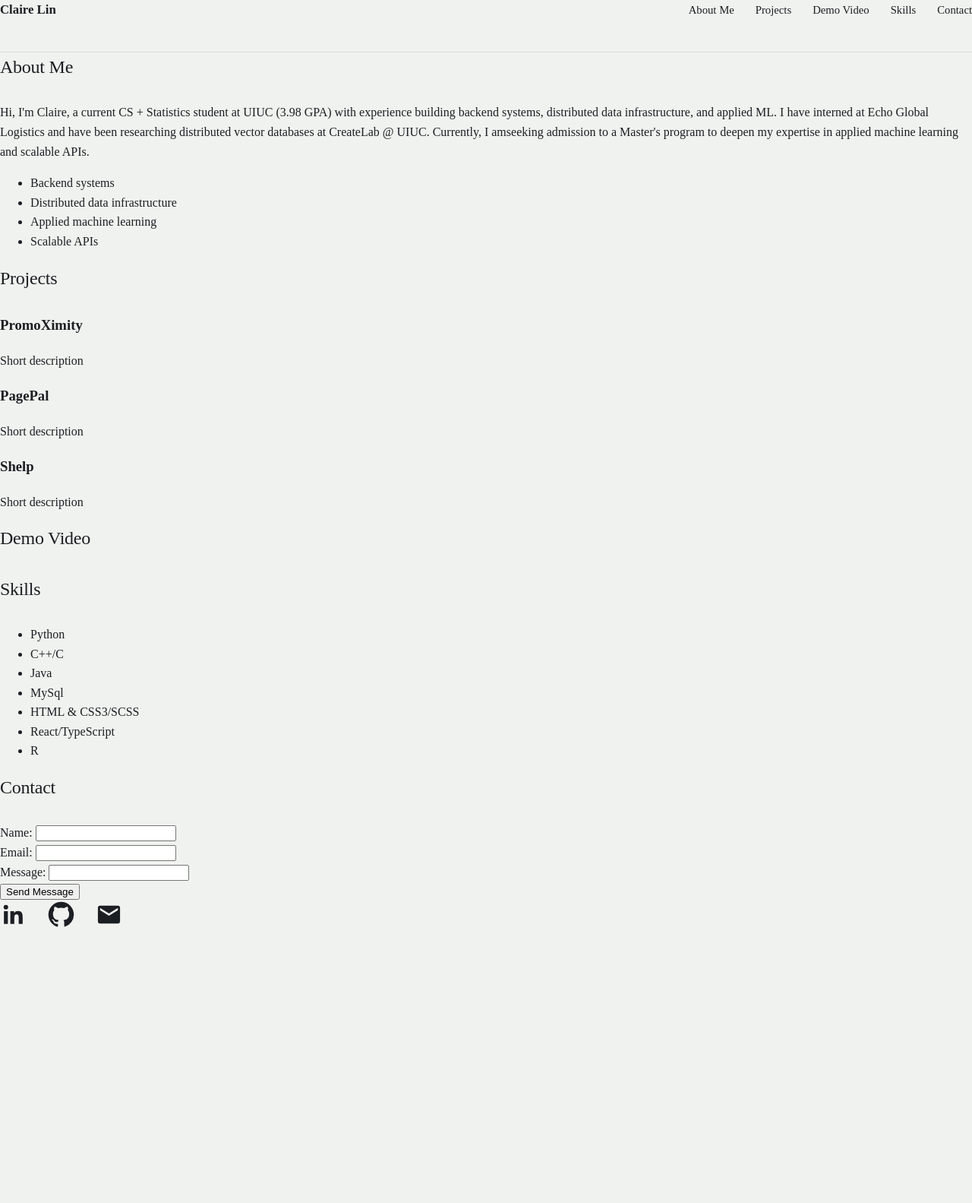
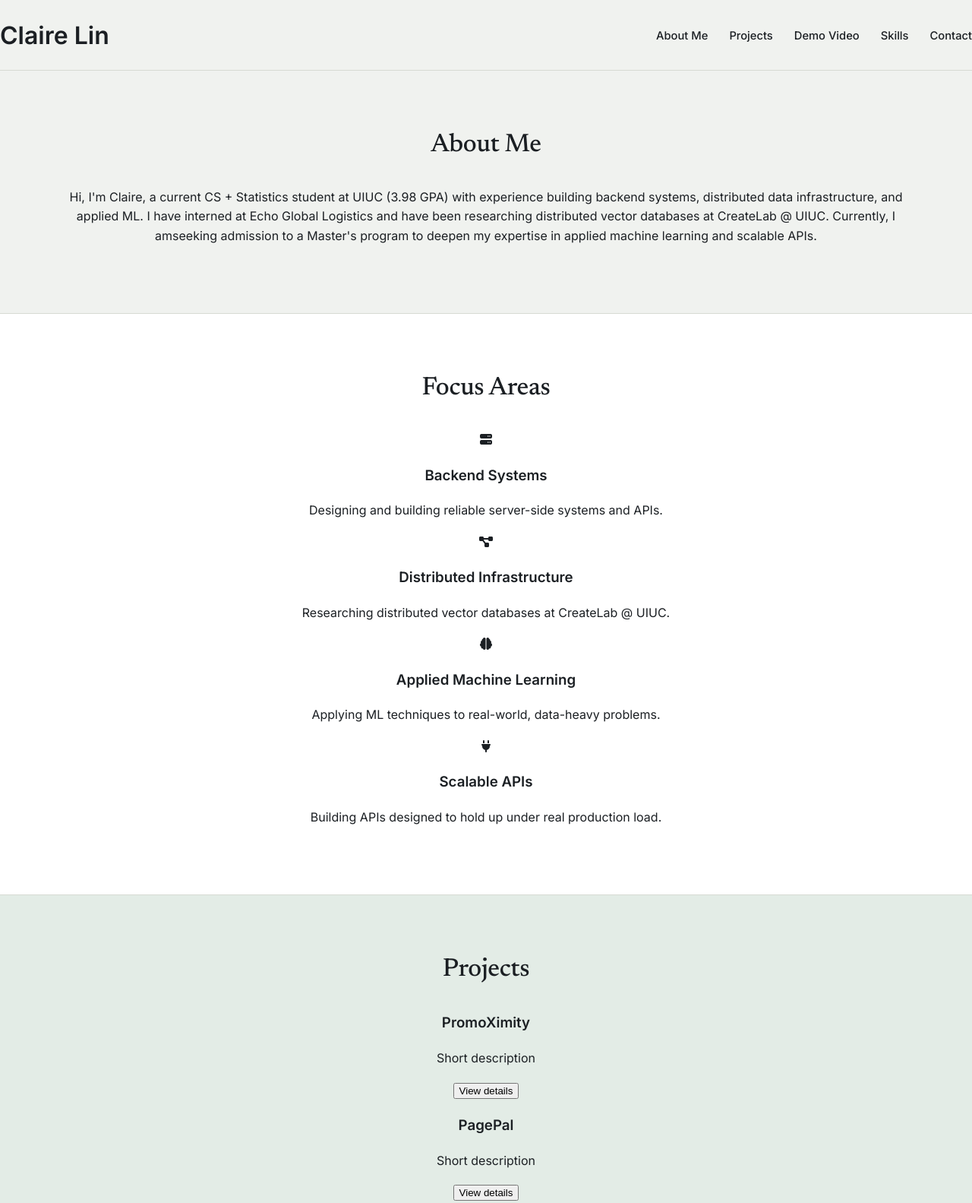
Before and after one commit to claire082915/mp1, a website built with webpack: page src/index.html in a window 1280 px wide. Shown: the top 1583 px of the page at 76% size. Before the commit the page ends 1228 px from the top, so only its background shows below. Built offline with nearby package versions, Linux system fonts and the light colour scheme.

Commit message:
refactor: update navbar styles and enhance scroll indicator functionality

```diff
--- a/llm_logs.csv
+++ b/llm_logs.csv
@@ -1,2 +1,3 @@
 https://chatgpt.com/share/6a9e32fc-19f4-83ea-a53a-b4a56baf4772
 https://chatgpt.com/share/6aa59b2a-980c-83ea-965d-6c70892df844
+https://chatgpt.com/share/6aa7395c-3130-83e9-ab83-743b119bb969
--- a/src/css/main.scss
+++ b/src/css/main.scss
@@ -10,8 +10,18 @@ $color-accent-tint: #E3ECE6;
 $color-highlight: #D9A438;
 $color-overlay: rgba(20, 24, 22, 0.55);
 
-$navbar-height: 68px;
-$navbar-height-scrolled: 52px;
+$navbar-height: 92px;
+$navbar-height-scrolled: 58px;
+
+$font-display: 'Newsreader', Georgia, serif;
+$font-body: 'Inter', -apple-system, BlinkMacSystemFont, sans-serif;
+$font-mono: 'IBM Plex Mono', 'SF Mono', monospace;
+
+@mixin stripe($bg: $color-paper) {
+    width: 100%;
+    background: $bg;
+    border-bottom: 1px solid $color-line;
+}
 
 html {
     scroll-behavior: smooth;
@@ -20,16 +30,20 @@ html {
 
 body {
     margin: 0;
+    font-family: $font-body;
     background: $color-paper;
     color: $color-ink;
     line-height: 1.6;
 }
 
 h2 {
+    font-family: $font-display;
     font-weight: 500;
+    font-size: clamp(1.6rem, 3vw, 2.1rem);
     color: $color-ink;
     margin: 0 0 1.75rem;
     letter-spacing: -0.01em;
+    text-align: center;
 }
 
 a {
@@ -37,12 +51,26 @@ a {
     text-decoration: none;
 }
 
+main section {
+    @include stripe($color-paper);
+}
+
+.container {
+    margin: 0 auto;
+    padding: 4.5rem;
+    text-align: center;
+}
+
+.stripe--white {background: $color-paper-raised;}
+.stripe--tint {background: $color-accent-tint;}
+.stripe--light {background: $color-paper;}
+
 .scroll-indicator {
     position: fixed;
     top: 0;
     left: 0;
     width: 100%;
-    height: 3px;
+    height: 7px;
     z-index: 20;
     background: transparent;
 
@@ -75,6 +103,7 @@ a {
     top: 0;
     z-index: 10;
     display: flex;
+    align-items: center;
     justify-content: space-between;
     flex-wrap: wrap;
     gap: 0.75rem 2rem;
@@ -82,8 +111,15 @@ a {
     background: rgba($color-paper, 0.9);
     backdrop-filter: blur(10px);
     border-bottom: 1px solid $color-line;
+    // @include transition(height background padding, 0.25s, ease);
 
-    h1 {font-size: 1.05rem; margin: 0; color: $color-ink;}
+    &.is-scrolled {
+        height: $navbar-height-scrolled;
+        background: rgba($color-paper, 0.97);
+        box-shadow: 0 2px 10px rgba($color-ink, 0.05);
+
+        h1 {font-size: 1.05rem; }
+    }
 
 }
 
--- a/src/index.html
+++ b/src/index.html
@@ -5,6 +5,16 @@
         <meta http-equiv="x-ua-compatible" content="ie=edge">
         <meta name="viewport" content="width=device-width, initial-scale=1.0">
         <title>MP1</title>
+
+        <link rel="stylesheet" href="https://cdnjs.cloudflare.com/ajax/libs/font-awesome/6.7.2/css/all.min.css">
+
+        <link rel="preconnect" href="https://fonts.googleapis.com">
+        <link rel="preconnect" href="https://fonts.gstatic.com" crossorigin>
+
+        <link
+            href="https://fonts.googleapis.com/css2?family=Newsreader:ital,opsz,wght@0,6..72,400;0,6..72,500;0,6..72,600;1,6..72,400&family=Inter:wght@400;500;600&family=IBM+Plex+Mono:wght@400;500&display=swap"
+            rel="stylesheet"
+        >
     </head>
 
     <body>
@@ -24,7 +34,8 @@
         </header>
 
         <main>
-            <section id="about-me">
+            <section id="about-me" class="stripe--light">
+                <div class="container">
                     <div class="about-me__intro">
                         <h2>About Me</h2>
                         <p>Hi, I'm Claire, a current CS + Statistics student at UIUC (3.98 GPA) with experience
@@ -32,43 +43,85 @@
                             at Echo Global Logistics and have been researching distributed vector databases at CreateLab @ UIUC.
                             Currently, I amseeking admission to a Master's program to deepen my expertise in applied machine learning and scalable APIs.
                         </p>
-                    <ul class="highlights">
-                        <li>Backend systems</li>
-                        <li>Distributed data infrastructure</li>
-                        <li>Applied machine learning</li>
-                        <li>Scalable APIs</li>
-                    </ul>
+                    </div>
                 </div>
             </section>
 
-            <section id="projects">
+            <section id="focus-areas" class="stripe--white">
+                <div class="container">
+                    <h2>Focus Areas</h2>
+                    <div class="focus-grid">
+                        <div class="focus-item">
+                            <i class="fa-solid fa-server"></i>
+                            <h3>Backend Systems</h3>
+                            <p>Designing and building reliable server-side systems and APIs.</p>
+                        </div>
+                        <div class="focus-item">
+                            <i class="fa-solid fa-diagram-project"></i>
+                            <h3>Distributed Infrastructure</h3>
+                            <p>Researching distributed vector databases at CreateLab @ UIUC.</p>
+                        </div>
+                        <div class="focus-item">
+                            <i class="fa-solid fa-brain"></i>
+                            <h3>Applied Machine Learning</h3>
+                            <p>Applying ML techniques to real-world, data-heavy problems.</p>
+                        </div>
+                        <div class="focus-item">
+                            <i class="fa-solid fa-plug"></i>
+                            <h3>Scalable APIs</h3>
+                            <p>Building APIs designed to hold up under real production load.</p>
+                        </div>
+                    </div>
+                </div>
+            </section>
+
+            <section id="projects" class="stripe--tint">
+                <div class="container">
                     <h2>Projects</h2>
                     <div class="project-grid">
                         <article class="project-card">
                             <h3>PromoXimity</h3>
                             <p>Short description</p>
+                            <button class="project-card__details-btn" data-project="promoximity" type="button">View details</button>
                         </article>
 
                         <article class="project-card">
                             <h3>PagePal</h3>
                             <p>Short description</p>
+                            <button class="project-card__details-btn" data-project="pagepal" type="button">View details</button>
                         </article>
 
                         <article class="project-card">
                             <h3>Shelp</h3>
                             <p>Short description</p>
+                            <button class="project-card__details-btn" data-project="shelp" type="button">View details</button>
                         </article>
 
                     </div>
 
-            </section>
-
-            <section id="demo-video">
-                <h2>Demo Video</h2>
+                    <div class="carousel">
+                        <div class="carousel__track">
+                            <div class="carousel__slide">PromoXimity screenshot</div>
+                            <div class="carousel__slide">PagePal screenshot</div>
+                            <div class="carousel__slide">Shelp screenshot</div>
+                        </div>
+                    </div>
+                </div>
 
             </section>
 
-            <section id="skills">
+            <section id="demo-video" class="stripe--white">
+                <div class="container">
+                    <h2>Demo Video</h2>
+                    <div id="demo-video__wrapper">
+
+                    </div>
+                </div>
+
+            </section>
+
+            <section id="skills" class="stripe--light">
+                <div class="container">
                     <h2>Skills</h2>
                     <ul class="skills-list">
                         <li>Python</li>
@@ -79,7 +132,17 @@
                         <li>React/TypeScript</li>
                         <li>R</li>
                     </ul>
+                </div>
 
+            </section>
+
+            <section class="quote-banner">
+                <div class="container">
+                    <h2>Looking Ahead</h2>
+                    <blockquote>
+                        Seeking a Master's program to deepen my expertise in applied ML and scalable APIs.
+                    </blockquote>
+                </div>
             </section>
 
             <section id="contact">
@@ -95,7 +158,7 @@
                     </div>
                     <div class="form-group">
                         <label for="message">Message:</label>
-                        <input type="message" id="message" name="message" required>
+                        <input type="text" id="message" name="message" required>
                     </div>
                     <button type="submit">Send Message</button>
                 </form>
@@ -105,29 +168,24 @@
         </main>
 
         <footer>
+            <div class="container">
                 <div class="social-icons">
-
                     <!-- LinkedIn -->
                     <a href="https://www.linkedin.com/in/claire-lin-553333328/" aria-label="LinkedIn">
-                    <svg viewBox="0 0 24 24">
-                        <path d="M20.45 20.45h-3.56v-5.57c0-1.33-.03-3.04-1.85-3.04-1.85 0-2.14 1.45-2.14 2.95v5.66H9.34V8.99h3.42v1.56h.05c.48-.9 1.64-1.85 3.37-1.85 3.6 0 4.27 2.37 4.27 5.46v6.29zM5.32 7.43a2.07 2.07 0 1 1 0-4.14 2.07 2.07 0 0 1 0 4.14zM3.54 20.45H7.1V8.99H3.54v11.46z"/>
-                    </svg>
+                        <i class="fa-brands fa-linkedin-in"></i>
                     </a>
 
                     <!-- GitHub -->
                     <a href="https://github.com/claire082915" aria-label="GitHub">
-                    <svg viewBox="0 0 24 24">
-                        <path d="M12 .5C5.65.5.5 5.65.5 12c0 5.08 3.29 9.39 7.85 10.91.57.1.78-.25.78-.55v-2.1c-3.19.69-3.86-1.54-3.86-1.54-.52-1.33-1.28-1.69-1.28-1.69-1.04-.71.08-.7.08-.7 1.15.08 1.76 1.18 1.76 1.18 1.02 1.75 2.67 1.25 3.32.96.1-.74.4-1.25.72-1.54-2.55-.29-5.23-1.28-5.23-5.7 0-1.26.45-2.29 1.18-3.1-.12-.29-.51-1.47.11-3.06 0 0 .96-.31 3.15 1.18a10.9 10.9 0 0 1 5.74 0c2.19-1.49 3.15-1.18 3.15-1.18.62 1.59.23 2.77.11 3.06.74.81 1.18 1.84 1.18 3.1 0 4.43-2.69 5.41-5.25 5.69.41.36.78 1.08.78 2.18v3.24c0 .3.21.65.79.54A11.51 11.51 0 0 0 23.5 12C23.5 5.65 18.35.5 12 .5z"/>
-                    </svg>
+                        <i class="fa-brands fa-github"></i>
                     </a>
 
                     <!-- Email -->
                     <a href="mailto:clairelin8641@outlook.com" aria-label="Email">
-                    <svg viewBox="0 0 24 24">
-                        <path d="M20 4H4a2 2 0 0 0-2 2v12a2 2 0 0 0 2 2h16a2 2 0 0 0 2-2V6a2 2 0 0 0-2-2zm0 4-8 5-8-5V6l8 5 8-5v2z"/>
-                    </svg>
+                        <i class="fa-solid fa-envelope"></i>
                     </a>
 
+                </div>
             </div>
         </footer>
     </body>
--- a/src/js/main.js
+++ b/src/js/main.js
@@ -1,27 +1,59 @@
 /* Your JS here. */
 console.log('Hello World!')
 
-const scrollBar = documnet.querySelector('.scroll-indicator');
+const progressBar = document.querySelector('.scroll-indicator__bar');
+const navbar = document.querySelector('.navbar');
+const navLinks = document.querySelectorAll('.navbar nav a');
+const sections = document.querySelectorAll('main > section');
+const NAVBAR_SCROLL_THRESHOLD = 40;
 
 const updateScrollIndicator = () => {
   const scrollTop = window.scrollY;
-    const docHeight = document.documentElement.scrollheight - window.innerHeight;
+  const docHeight = document.documentElement.scrollHeight - window.innerHeight;
   const percent = docHeight > 0 ? (scrollTop / docHeight) * 100 : 0;
-    scrollBar?.style.setProperty('--scroll', percent.toFixed(2));
+
+  if (progressBar) {
+    progressBar.style.width = `${percent}%`;
   }
-
-const navbar = document.querySelector('.navbar');
-const NAVBAR_SCROLL_THRESHOLD = 40;
+};
 
 const updateNavbar = () => {
   if (!navbar) return;
   navbar.classList.toggle('is-scrolled', window.scrollY > NAVBAR_SCROLL_THRESHOLD);
 };
 
+const updateActiveNavLink = () => {
+  const scrollPosition = window.scrollY + (navbar?.offsetHeight || 0) + 10;
+  const isAtBottom = window.innerHeight + window.scrollY >= document.documentElement.scrollHeight - 5;
+
+  let currentSectionId = '';
+
+  if (isAtBottom && sections.length > 0) {
+    currentSectionId = sections[sections.length - 1].getAttribute('id');
+  } else {
+    sections.forEach((section) => {
+      const sectionTop = section.offsetTop;
+      const sectionHeight = section.offsetHeight;
+      if (scrollPosition >= sectionTop && scrollPosition < sectionTop + sectionHeight) {
+        currentSectionId = section.getAttribute('id');
+      }
+    });
+  }
+
+  navLinks.forEach((link) => {
+    link.classList.remove('active');
+    if (currentSectionId && link.getAttribute('href') === `#${currentSectionId}`) {
+      link.classList.add('active');
+    }
+  });
+};
+
 window.addEventListener('scroll', () => {
   updateScrollIndicator();
   updateNavbar();
-}, {passive: true});
+  updateActiveNavLink();
+}, { passive: true });
 
 updateScrollIndicator();
 updateNavbar();
+updateActiveNavLink();
```
Lines whose indentation alone changed are shown as unchanged.
